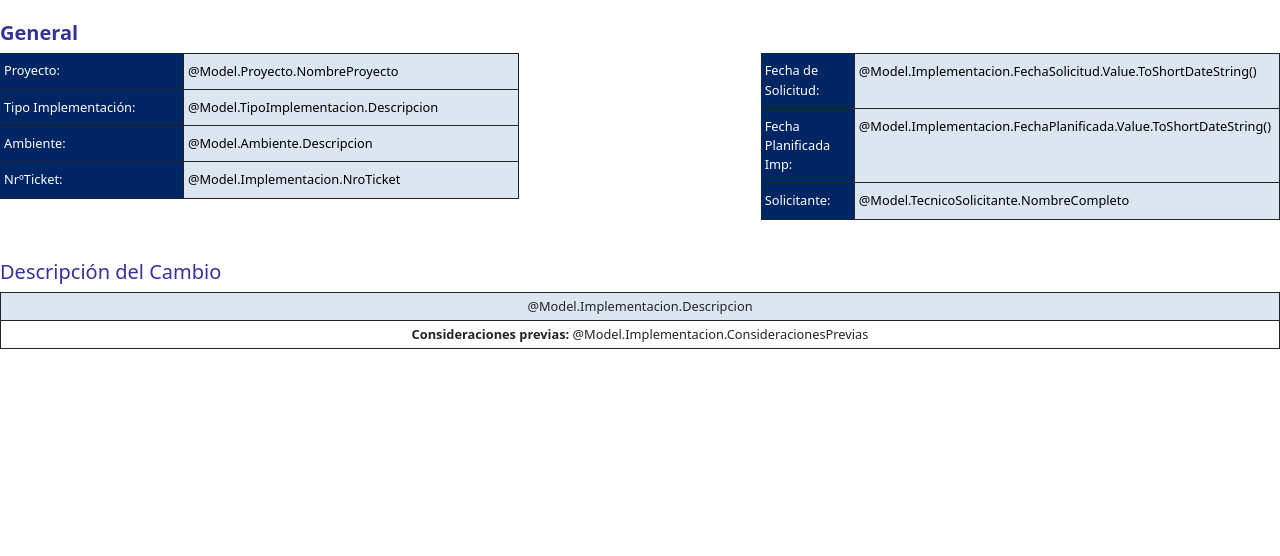
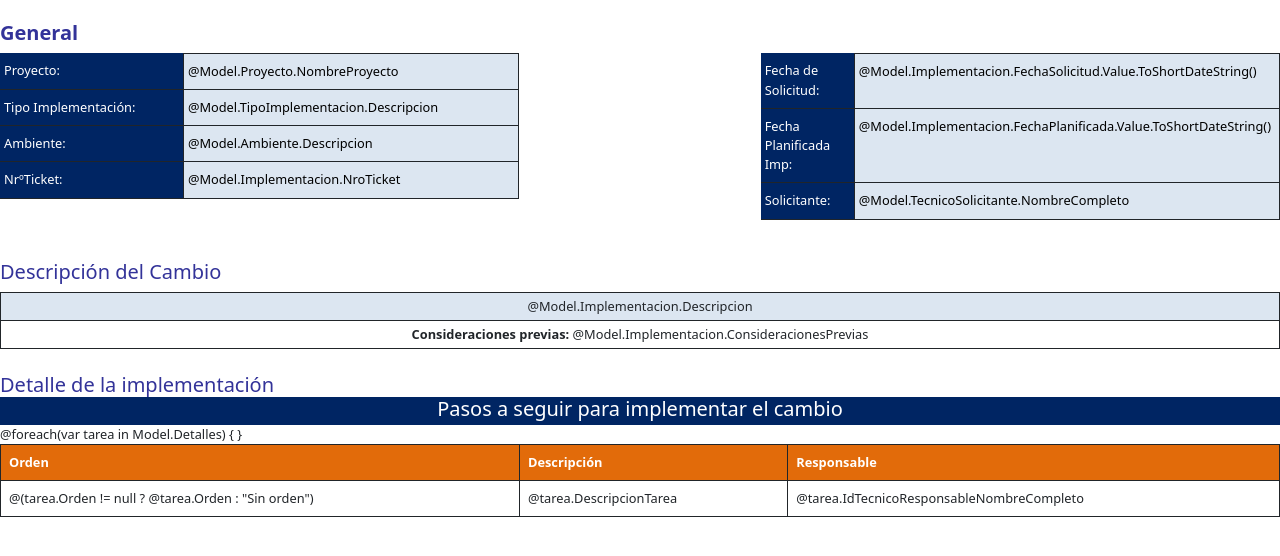
Before and after one commit to Julian1993ARG/InPlan-pdf-reporte, a plain HTML site: page index.html in a window 1280 px wide. Shown: the part 186-742 px from the top of the page. Drawn offline with nearby package versions, Linux system fonts and the light colour scheme.

Commit message:
tareas table

```diff
--- a/index.html
+++ b/index.html
@@ -111,5 +111,30 @@
         @Model.Implementacion.ConsideracionesPrevias
       </p>
     </div>
+
+    <h3 class="textBlue mt-4 fs-5 mb-0">Detalle de la implementación</h3>
+    <h3 class="bgBlue textWhite text-center fs-5 pb-1 mb-0">
+      Pasos a seguir para implementar el cambio
+    </h3>
+
+    <table class="table table-bordered border-dark">
+      <thead class="bgOrange textWhite">
+          <tr>
+               <th>Orden</th>
+               <th>Descripción</th>
+               <th>Responsable</th>
+           </tr>
+      </thead>
+      <tbody>
+           @foreach(var tarea in Model.Detalles)
+           {
+               <tr>
+                   <td>@(tarea.Orden != null ? @tarea.Orden : "Sin orden")</td>
+                   <td>@tarea.DescripcionTarea</td>
+                   <td>@tarea.IdTecnicoResponsableNombreCompleto</td>
+               </tr>
+           }
+       </tbody>
+   </table>
   </body>
 </html>
```
